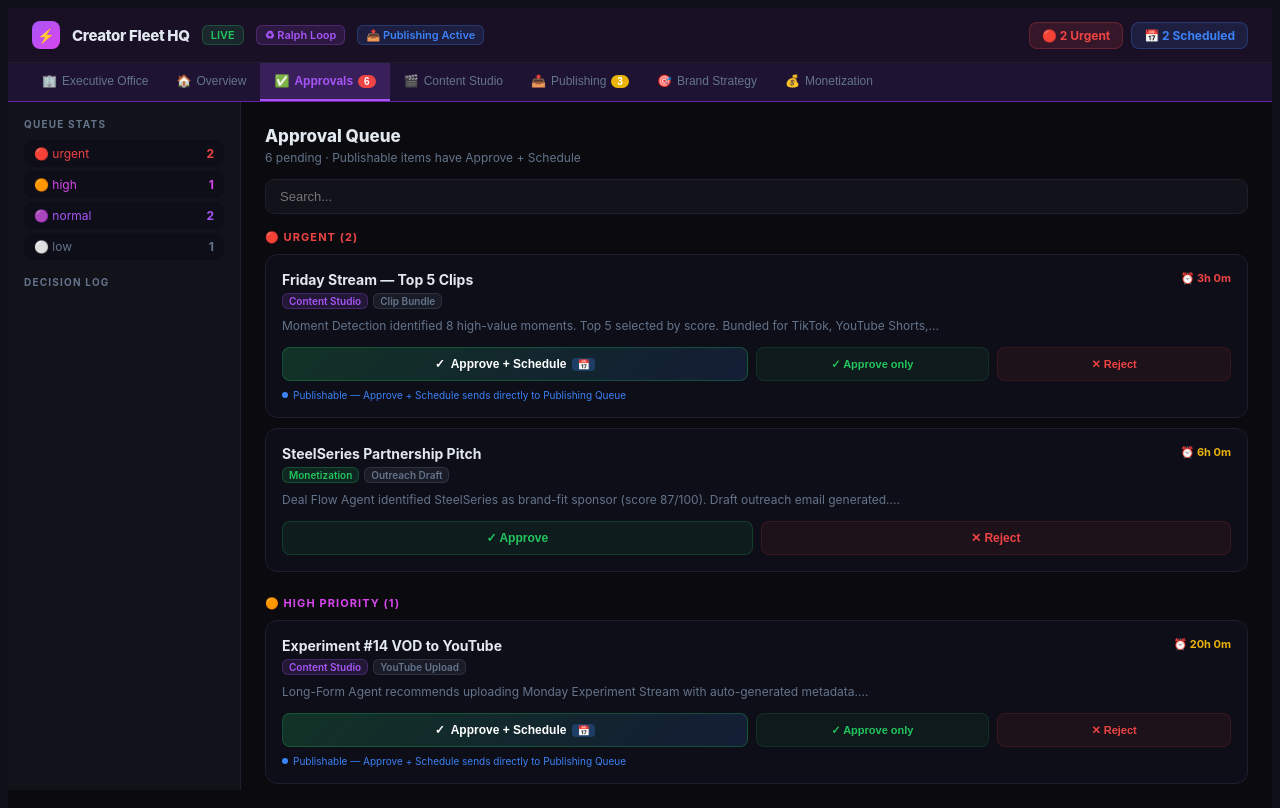
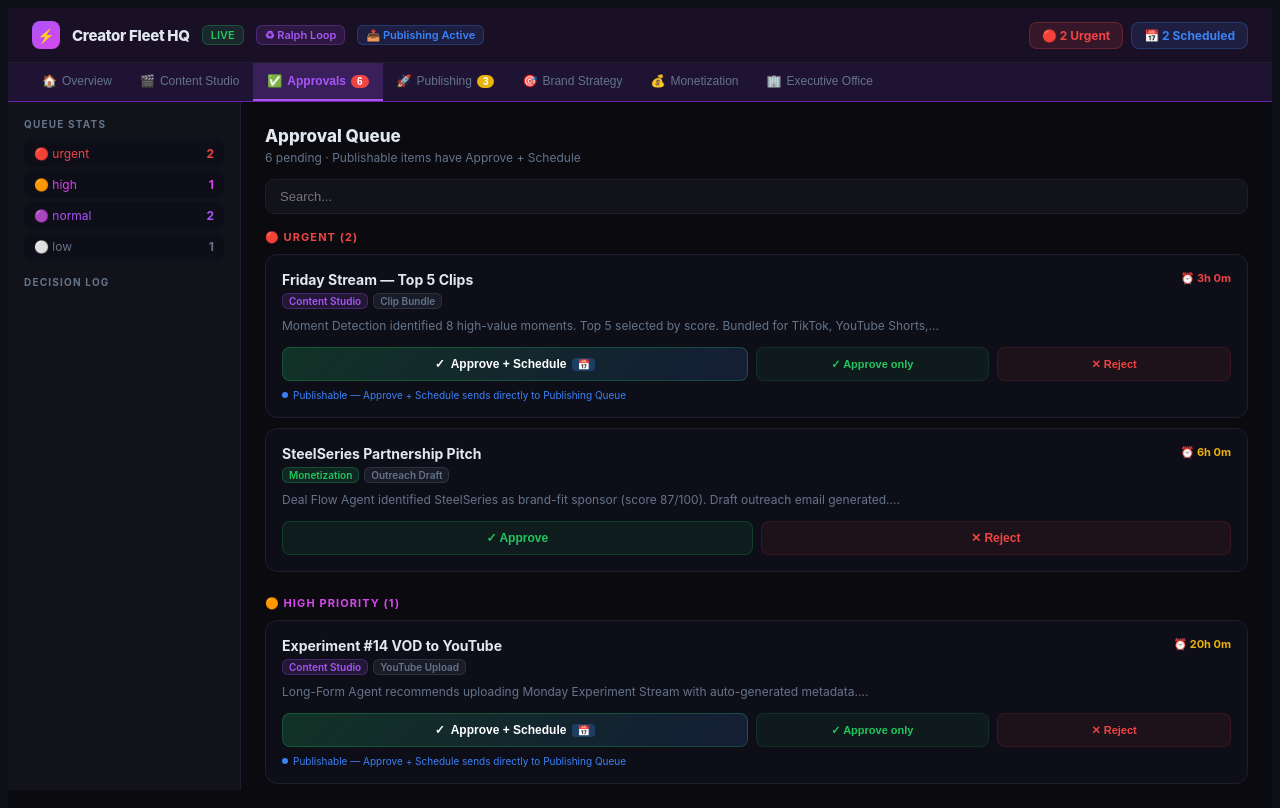
Before and after one commit to Moddaveel/creator-fleet-hq, a React (Vite) app: page / in a window 1280 px wide. Built offline with nearby package versions, Linux system fonts and the light colour scheme.

Commit message:
refactor: reorder nav tabs to match pipeline flow

```diff
--- a/src/App.jsx
+++ b/src/App.jsx
@@ -13,7 +13,7 @@ import BrandStrategyPage from "./pages/BrandStrategyPage";
 import MonetizationPage from "./pages/MonetizationPage";
 import ExecutiveOfficePage from "./pages/ExecutiveOfficePage";
 
-const NAV=[{id:"executive",label:"Executive Office",icon:"🏢"},{id:"overview",label:"Overview",icon:"🏠"},{id:"approvals",label:"Approvals",icon:"✅"},{id:"studio",label:"Content Studio",icon:"🎬"},{id:"publishing",label:"Publishing",icon:"📤"},{id:"brand",label:"Brand Strategy",icon:"🎯"},{id:"monetization",label:"Monetization",icon:"💰"}];
+const NAV=[{id:"overview",label:"Overview",icon:"🏠"},{id:"studio",label:"Content Studio",icon:"🎬"},{id:"approvals",label:"Approvals",icon:"✅"},{id:"publishing",label:"Publishing",icon:"🚀"},{id:"brand",label:"Brand Strategy",icon:"🎯"},{id:"monetization",label:"Monetization",icon:"💰"},{id:"executive",label:"Executive Office",icon:"🏢"}];
 
 export default function App() {
   const [page,setPage]=useState("approvals");
```
